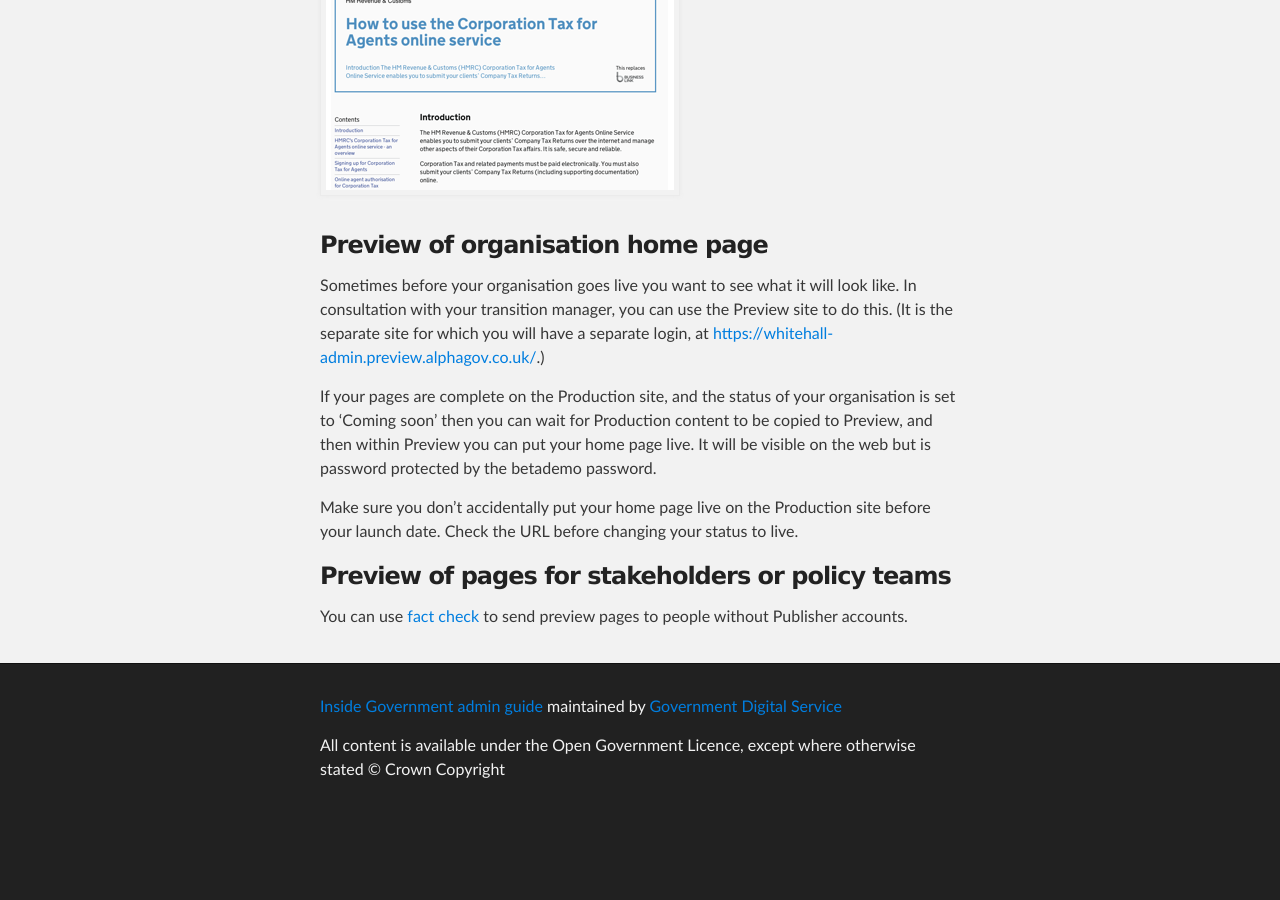
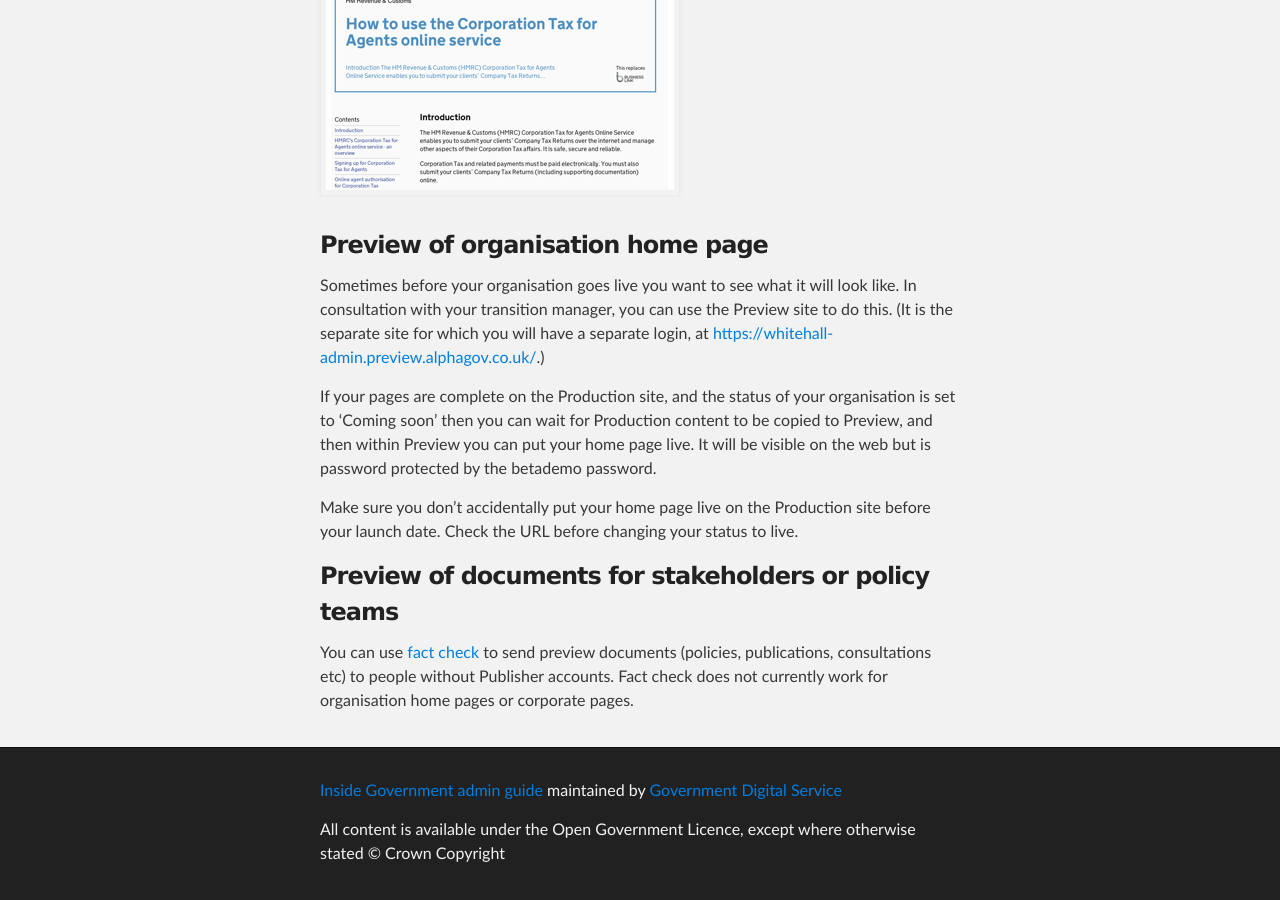
Before and after one commit to alphagov/inside-government-admin-guide, a Jekyll site: the page built from creating-documents/preview-your-work.md, in a window 1280 px wide and 900 px high, scrolled down 1540 px. Built offline with Jekyll 4.4.1, drawn with Linux system fonts in a browser that asks for light colours; before the commit the page ends 2356 px from its top, so only the background shows below that.

Commit message:
Update preview-your-work.md

```diff
--- a/creating-documents/preview-your-work.md
+++ b/creating-documents/preview-your-work.md
@@ -35,6 +35,6 @@ If your pages are complete on the Production site, and the status of your organi
 
 Make sure you don't accidentally put your home page live on the Production site before your launch date. Check the URL before changing your status to live.
 
-### Preview of pages for stakeholders or policy teams
+### Preview of documents for stakeholders or policy teams
 
-You can use [fact check](http://alphagov.github.io/inside-government-admin-guide/workflow-content/fact-checking.html) to send preview pages to people without Publisher accounts.
+You can use [fact check](http://alphagov.github.io/inside-government-admin-guide/workflow-content/fact-checking.html) to send preview documents (policies, publications, consultations etc) to people without Publisher accounts. Fact check does not currently work for organisation home pages or corporate pages.
```
